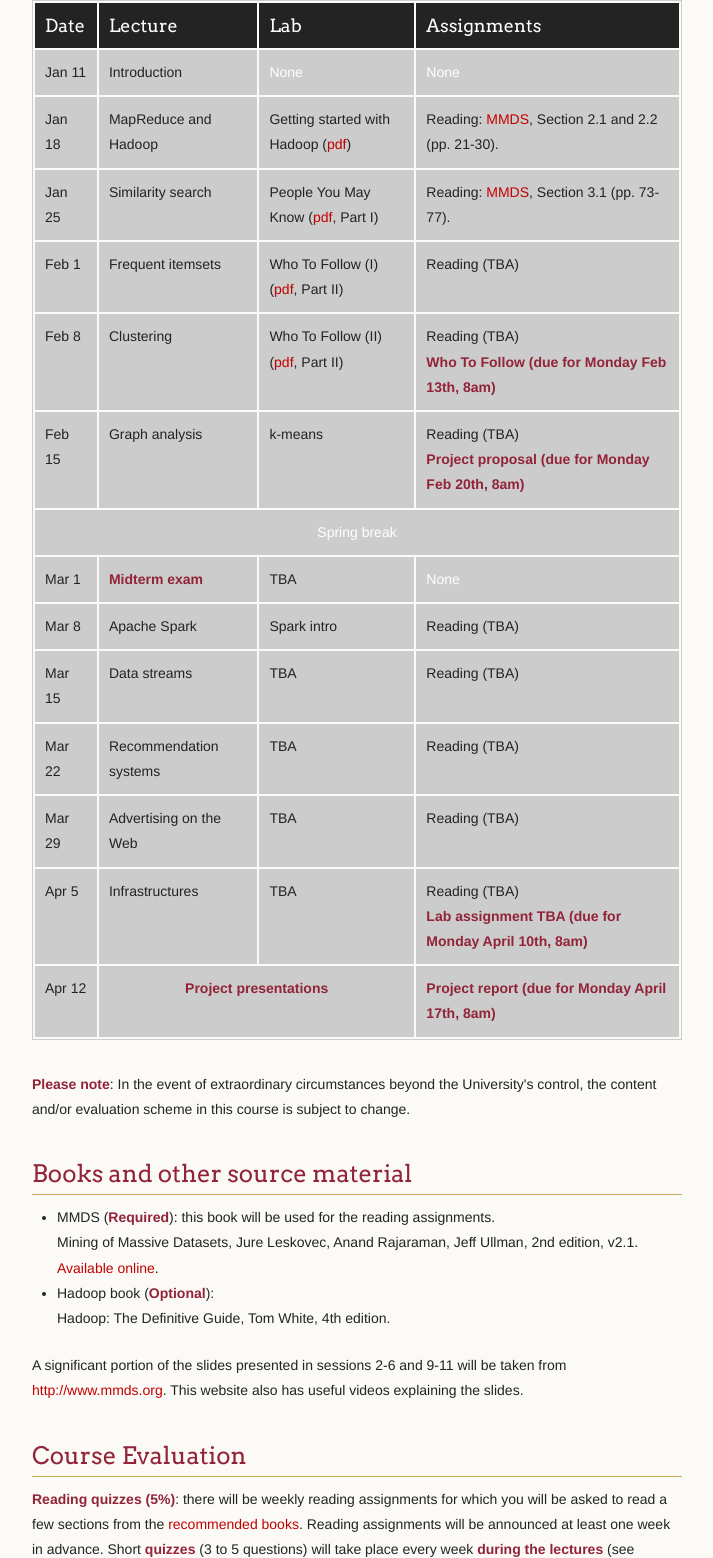
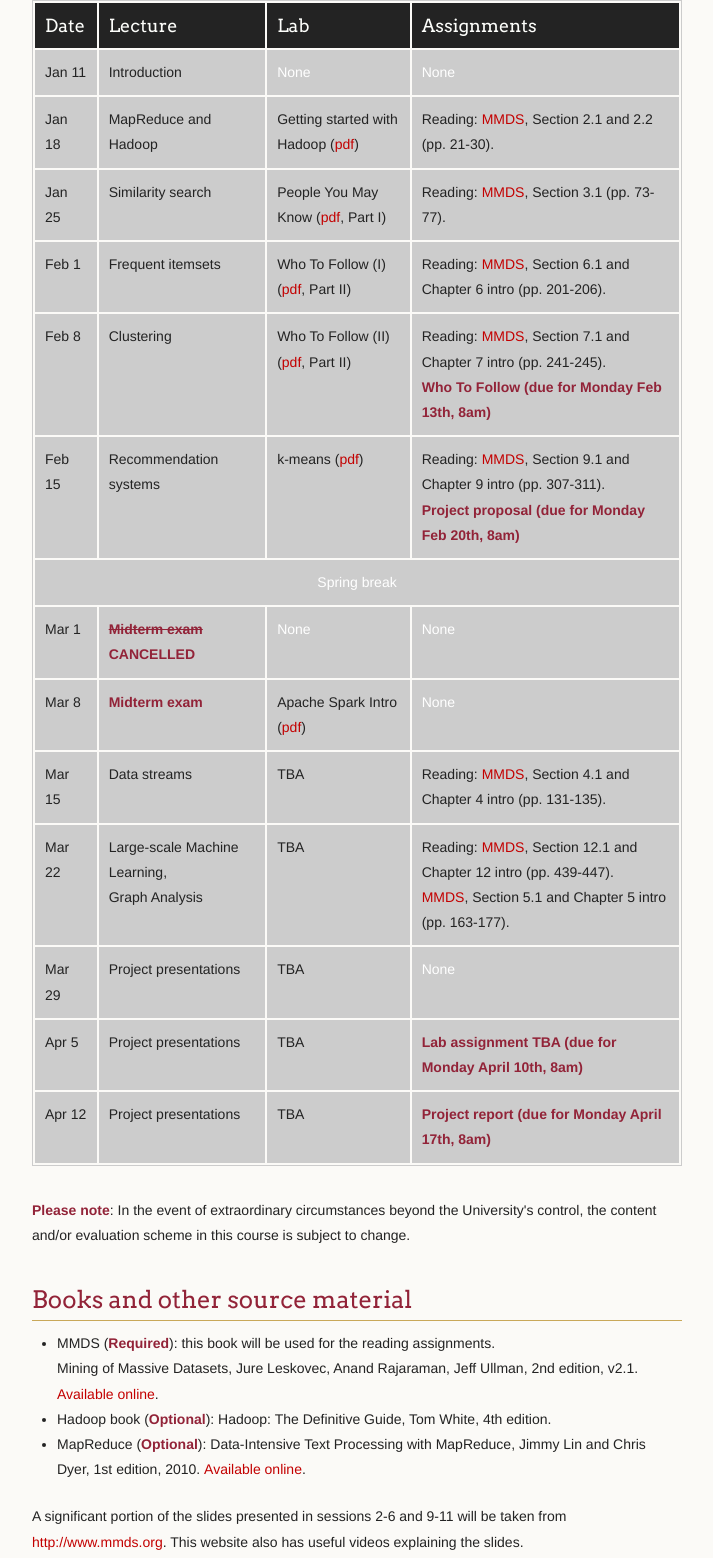
Before and after one commit to tgteacher/big-data-analytics-course, a plain HTML site: page outline/outline.html in a window 1280 px wide. Shown: the part 1242-2800 px from the top of the page, without its empty margins (278-991 px from the left). Drawn offline with Linux system fonts and the light colour scheme.

Commit message:
Updates in schedule

```diff
--- a/outline/outline.html
+++ b/outline/outline.html
@@ -70,7 +70,7 @@
 	    </ul>
 	  </li>
 	</ul>
-	<p>Assignment will be submitted through the course <a href="https://moodle.concordia.ca/moodle/course/view.php?id=93782"
+	<p>Assignments will be submitted through the course <a href="https://moodle.concordia.ca/moodle/course/view.php?id=93782"
 							      target="_blank" >Moodle page</a>.</p>
 
 	<h2>
@@ -108,25 +108,25 @@
 	<table>
 	  <tr><th>Date  </th> <th>Lecture                                 </th> <th>Lab                                      </th>  <th> Assignments    </th></tr>
 	  <tr><td>Jan 11</td> <td>Introduction                            </td> <td> <font color="white">None</font>           </td>  <td> <font color="white">None</font>           </td></tr>
-	  <tr><td>Jan 18</td> <td>MapReduce and Hadoop                    </td> <td>Getting started with Hadoop (<a href="https://github.com/glatard/big-data-analytics-course/releases/download/0.6/intro.pdf">pdf</a>)               </td>  <td> Reading: <a href="#mmdsbook">MMDS</a>, Section 2.1 and 2.2 (pp. 21-30).  </td></tr>
-	  <tr><td>Jan 25</td> <td>Similarity search                       </td> <td>People You May Know (<a href="https://github.com/glatard/big-data-analytics-course/releases/download/0.6/pymk.pdf">pdf</a>, Part I)                      </td>  <td> Reading: <a href="#mmdsbook">MMDS</a>, Section 3.1 (pp. 73-77).  </td></tr>
-	  <tr><td>Feb 1 </td> <td>Frequent itemsets                       </td> <td>Who To Follow (I)  (<a href="https://github.com/glatard/big-data-analytics-course/releases/download/0.6/pymk.pdf">pdf</a>, Part II)                       </td>  <td> Reading (TBA)<br/>      </td></tr>
-	  <tr><td>Feb 8 </td> <td>Clustering                          </td> <td>Who To Follow (II)  (<a href="https://github.com/glatard/big-data-analytics-course/releases/download/0.6/pymk.pdf">pdf</a>, Part II)                      </td>   <td> Reading (TBA)<br/>
+	  <tr><td>Jan 18</td> <td>MapReduce and Hadoop                    </td> <td>Getting started with Hadoop (<a href="https://github.com/glatard/big-data-analytics-course/releases/download/0.7.1/intro.pdf">pdf</a>)               </td>  <td> Reading: <a href="#mmdsbook">MMDS</a>, Section 2.1 and 2.2 (pp. 21-30).  </td></tr>
+	  <tr><td>Jan 25</td> <td>Similarity search                       </td> <td>People You May Know (<a href="https://github.com/glatard/big-data-analytics-course/releases/download/0.7.4/pymk.pdf">pdf</a>, Part I)                      </td>  <td> Reading: <a href="#mmdsbook">MMDS</a>, Section 3.1 (pp. 73-77).  </td></tr>
+	  <tr><td>Feb 1 </td> <td>Frequent itemsets                       </td> <td>Who To Follow (I)  (<a href="https://github.com/glatard/big-data-analytics-course/releases/download/0.7.4/pymk.pdf">pdf</a>, Part II)                       </td>  <td> Reading: <a href="#mmdsbook">MMDS</a>, Section 6.1 and Chapter 6 intro (pp. 201-206).<br/>      </td></tr>
+	  <tr><td>Feb 8 </td> <td>Clustering                          </td> <td>Who To Follow (II)  (<a href="https://github.com/glatard/big-data-analytics-course/releases/download/0.7.4/pymk.pdf">pdf</a>, Part II)                      </td>   <td>Reading: <a href="#mmdsbook">MMDS</a>, Section 7.1 and Chapter 7 intro (pp. 241-245).<br/>
 	                                                                                                                               <strong>Who To Follow
                                                                                                                                        (due for Monday Feb 13th, 8am)</strong> </td></tr>
-	  <tr><td>Feb 15</td> <td>Graph analysis                              </td> <td>k-means    </td>                         <td> Reading (TBA)<br/>
+	  <tr><td>Feb 15</td> <td>Recommendation systems                              </td> <td>k-means (<a href="https://github.com/glatard/big-data-analytics-course/releases/download/0.7.3/kmeans.pdf">pdf</a>) </td>                         <td>Reading: <a href="#mmdsbook">MMDS</a>, Section 9.1 and Chapter 9 intro (pp. 307-311).<br/>
 	      <strong>Project proposal (due for Monday Feb 20th, 8am)</strong></td></tr>
 
 <tr><td colspan="4"><center><font color="white">Spring break</font></center></td></tr>
 
-<tr><td>Mar 1 </td> <td><strong>Midterm exam</strong>          </td> <td>TBA    </td>  <td><font color="white">None</font>  </td></tr>
+<tr><td>Mar 1 </td> <td><strong><s>Midterm exam</s> CANCELLED</strong>          </td> <td><font color="white">None</font>    </td>  <td><font color="white">None</font>  </td></tr>
 
-<tr><td>Mar 8</td>  <td>Apache Spark        </td> <td>Spark intro      </td>  <td>Reading (TBA)  </td></tr>
-<tr><td>Mar 15</td> <td>Data streams                             </td> <td>TBA      </td>  <td>Reading (TBA)  </td></tr>
-<tr><td>Mar 22</td> <td> Recommendation systems                         </td> <td>TBA      </td>  <td>Reading (TBA)<br/></td></tr>
-<tr><td>Mar 29</td> <td>Advertising on the Web                            </td> <td>TBA      </td>  <td>Reading (TBA)  </td></tr>
-<tr><td>Apr 5 </td> <td>Infrastructures                         </td> <td>TBA      </td>  <td>Reading (TBA) <br/> <strong>Lab assignment TBA (due for Monday April 10th, 8am)</strong>  </td></tr>
-<tr><td>Apr 12 </td><td colspan="2"><center><strong>Project presentations</strong></center>       </td>                      <td><strong>Project report (due for Monday April 17th, 8am)</strong></td></tr>
+<tr><td>Mar 8</td>  <td><strong>Midterm exam</strong>  </td> <td>Apache Spark Intro (<a href="https://github.com/glatard/big-data-analytics-course/releases/download/0.8/spark.pdf">pdf</a>)     </td> <td><font color="white">None</font>    </td> </tr>
+<tr><td>Mar 15</td> <td>Data streams                             </td> <td>TBA      </td>  <td>Reading: <a href="#mmdsbook">MMDS</a>, Section 4.1 and Chapter 4 intro (pp. 131-135).</td></tr>
+	  <tr><td>Mar 22</td> <td>Large-scale Machine Learning, <br/>Graph Analysis                         </td> <td>TBA      </td> <td>Reading: <a href="#mmdsbook">MMDS</a>, Section 12.1 and Chapter 12 intro (pp. 439-447).<br/> <a href="#mmdsbook">MMDS</a>, Section 5.1 and Chapter 5 intro (pp. 163-177).</td></tr>
+<tr><td>Mar 29</td> <td>Project presentations                            </td> <td>TBA      </td> <td><font color="white">None</font>   </td></tr>
+<tr><td>Apr 5 </td> <td>Project presentations                   </td> <td>TBA      </td>  <td> <strong>Lab assignment TBA (due for Monday April 10th, 8am)</strong>  </td></tr>
+<tr><td>Apr 12 </td><td>Project presentations   </td> <td>TBA</td>                     <td><strong>Project report (due for Monday April 17th, 8am)</strong></td></tr>
 
 </table>
 <p>
@@ -142,9 +142,11 @@
 </h2>
 <ul>
   <li>MMDS<a id="mmdsbook"></a> (<strong>Required</strong>): this book will be used for the reading assignments.<br/>
-    Mining of Massive Datasets, <i>Jure Leskovec, Anand Rajaraman, Jeff Ullman</i>, 2nd edition, v2.1.<br>
+    Mining of Massive Datasets, <i>Jure Leskovec, Anand Rajaraman, Jeff Ullman</i>, 2nd edition, v2.1.
     <a href="http://infolab.stanford.edu/~ullman/mmds/book.pdf">Available online</a>.
-  <li>Hadoop book (<strong>Optional</strong>):<br/> Hadoop: The Definitive Guide, <i>Tom White</i>, 4th edition.</li>
+  <li>Hadoop book (<strong>Optional</strong>): Hadoop: The Definitive Guide, <i>Tom White</i>, 4th edition.</li>
+  <li>MapReduce (<strong>Optional</strong>): Data-Intensive Text Processing with MapReduce, <i>Jimmy Lin and Chris Dyer</i>, 1st edition, 2010.
+    <a href="http://lintool.github.io/MapReduceAlgorithms/index.html">Available online</a>.
 </ul>
 A significant portion of the slides presented in sessions 2-6 and
 9-11 will be taken
```
